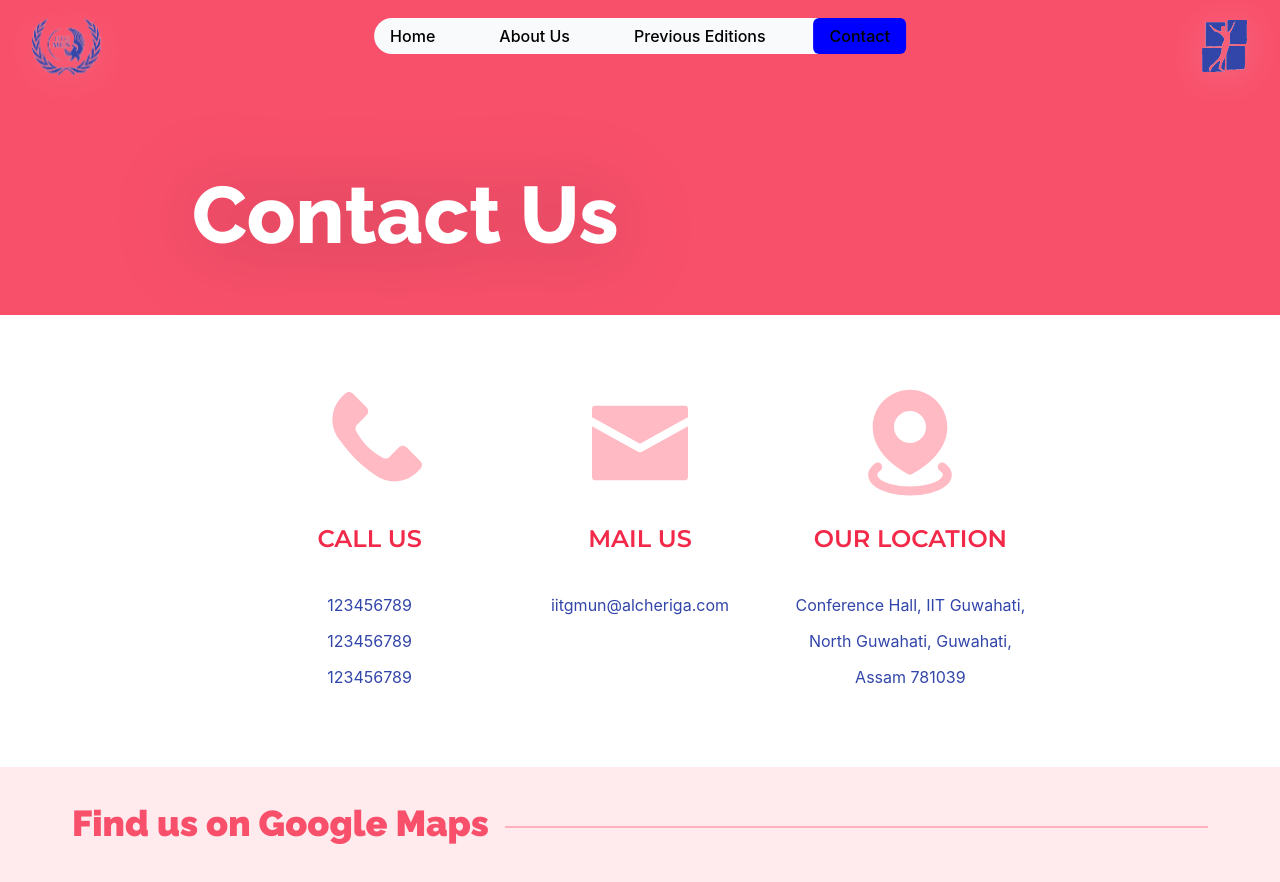
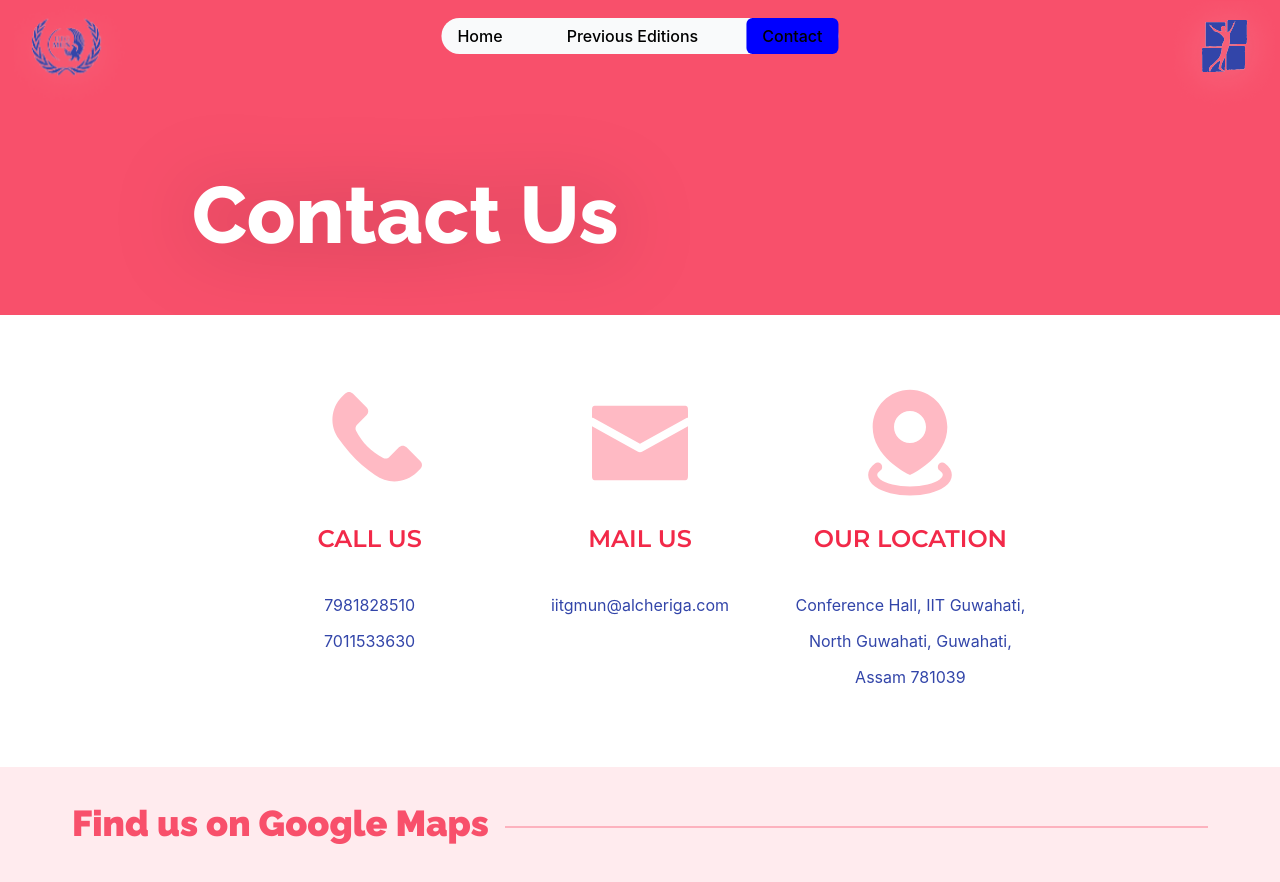
Before and after one commit to maydayv7/mun, a React (Vite) app in the folder MUN_IITG_2024/: page /ContactUs in a window 1280 px wide. Shown: the top 882 px of the page. Built offline with nearby package versions, Linux system fonts and the light colour scheme; grey boxes are pictures that could not be loaded; a web font is replaced by a local one.

Commit message:
Navbar Changes

```diff
--- a/MUN_IITG_2024/src/components/Home/page.jsx
+++ b/MUN_IITG_2024/src/components/Home/page.jsx
@@ -45,6 +45,7 @@
 import home_logo from "./resources/Frame 72.png";
 import unhrc from "./resources/UNHRC.png";
 import unoc from "./resources/UNOC.png";
+import { Link } from "react-router-dom";
 
 const Mun = () => {
     const [isMobileView, setIsMobileView] = useState(false);
@@ -225,10 +226,9 @@
                     <img src={ham_logo} onClick={handleClick} className={state2 ? "ham_logo fix_position" : "no_logo"} />
                     <img src={cross_logo} onClick={handleClick} className={state2 ? "no_logo" : "cross_logo fix_position"} />
                     <div className="ham_box">
-                        <div className="link_box"><a href="/" className="link_txt">Home</a></div>
-                        <div className="link_box"><a href="/" className="link_txt">About Us</a></div>
-                        <div className="link_box"><a href="/PreviousEditions" className="link_txt">Previous Editions</a></div>
-                        <div className="link_box"><a href="/ContactUs" className="link_txt">Contact Us</a></div>
+                        <div className="link_box"><Link to="/" className="link_txt">Home</Link></div>
+                        <div className="link_box"><Link to="/PreviousEditions" className="link_txt">Previous Editions</Link></div>
+                        <div className="link_box"><Link to="/ContactUs" className="link_txt">Contact Us</Link></div>
                     </div>
                 </div>
             </div>
--- a/MUN_IITG_2024/src/components/contactUs/contactDetails.jsx
+++ b/MUN_IITG_2024/src/components/contactUs/contactDetails.jsx
@@ -4,7 +4,7 @@
 import DisplayDetails from './displayDetails'
 const ContactDetails = () => {
     const details = [
-        [callImg,'Call us','tel',['123456789','123456789','123456789']],
+        [callImg,'Call us','tel',['7981828510','7011533630']],
         [mailImg,'Mail us','mailto',['iitgmun@alcheriga.com']],
         [locationImg,'Our location','location',['Conference Hall, IIT Guwahati,','North Guwahati, Guwahati,','Assam 781039']],
 
--- a/MUN_IITG_2024/src/components/general/Navbar.jsx
+++ b/MUN_IITG_2024/src/components/general/Navbar.jsx
@@ -83,9 +83,9 @@
       <li>
         <NavLink to="/" style={{ textDecoration: 'none', color:'black' }} className={`block py-2 px-3 md:p-0 rounded ${activeItem === 'home' ? 'active' : ''}`} onClick={() => setActiveItem('home')}>Home</NavLink>
       </li>
-      <li>
-        <NavLink to="/AboutUs" style={{ textDecoration: 'none', color:'black' }} className={`block py-2 px-3 md:p-0 rounded ${activeItem === 'About' ? 'active' : ''}`} onClick={() => setActiveItem('About')}>About Us</NavLink>
-      </li>
+      {/* <li>
+        <NavLink to="/#" style={{ textDecoration: 'none', color:'black' }} className={`block py-2 px-3 md:p-0 rounded ${activeItem === 'About' ? 'active' : ''}`} onClick={() => setActiveItem('About')}>About Us</NavLink>
+      </li> */}
       <li>
         <NavLink to="/PreviousEditions" style={{ textDecoration: 'none',color: "black" }} className={`block py-2 px-3 md:p-0 rounded ${activeItem === 'Previous Editions' ? 'active' : ''}`} onClick={() => setActiveItem('Previous Editions')}>Previous Editions</NavLink>
       </li>
--- a/MUN_IITG_2024/src/components/general/mobile_nav.jsx
+++ b/MUN_IITG_2024/src/components/general/mobile_nav.jsx
@@ -5,6 +5,7 @@
 import home_logo from "../Home/resources/Frame 72.png";
 import '../Home/mun.css'
 import '../Home/mobile_ver.css'
+import { Link } from 'react-router-dom';
 export default function Mnavbar(){
     var [state2, setState2] = useState(true);
 
@@ -24,11 +25,10 @@
     <img src={ham_logo} onClick={handleClick} className={state2 ? "ham_logo fix_position" : "no_logo"} />
     <img src={cross_logo} onClick={handleClick} className={state2 ? "no_logo" : "cross_logo fix_position"} />
     <div className="ham_box">
-        <div className="link_box"><a href="/" className="link_txt">Home</a></div>
-        <div className="link_box"><a href="/" className="link_txt">About Us</a></div>
-        <div className="link_box"><a href="/PreviousEditions" className="link_txt">Previous Editions</a></div>
-        <div className="link_box"><a href="/ContactUs" className="link_txt">Contact Us</a></div>
-    </div>
+                        <div className="link_box"><Link to="/" className="link_txt">Home</Link></div>
+                        <div className="link_box"><Link to="/PreviousEditions" className="link_txt">Previous Editions</Link></div>
+                        <div className="link_box"><Link to="/ContactUs" className="link_txt">Contact Us</Link></div>
+                    </div>
 </div>
 </div>)
  }
```
